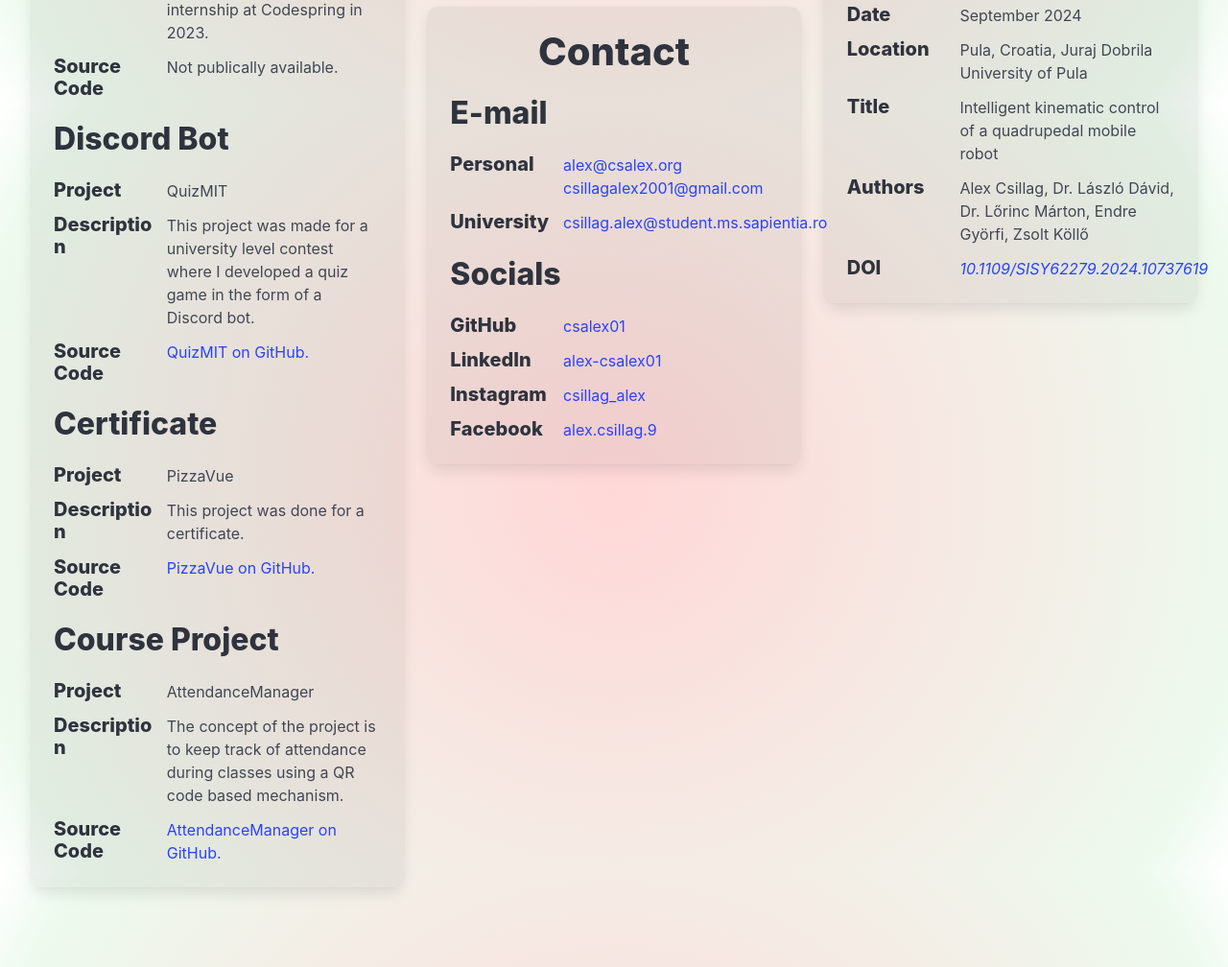
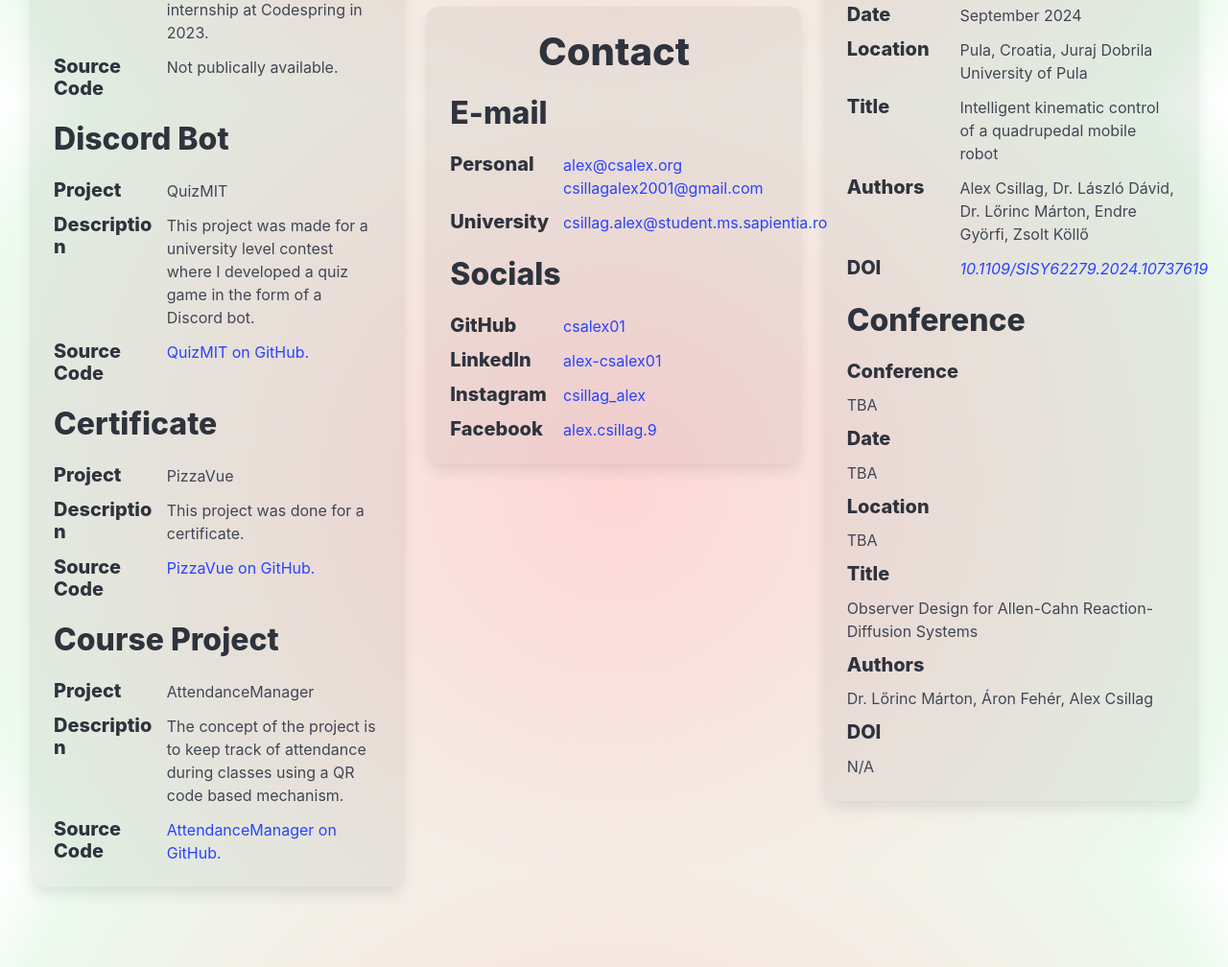
Before and after one commit to Csalex01/csalex.org, a website: page public/index.html in a window 1280 px wide. Shown: the part 2292-3300 px from the top of the page at 96% size. Drawn offline with nearby package versions, Linux system fonts and the light colour scheme.

Commit message:
Added new publication

```diff
--- a/public/index.html
+++ b/public/index.html
@@ -762,7 +762,7 @@
 				<div class="card p-5">
 					<div class="title has-text-centered is-2">Publications</div>
 
-					<h1 class="title is-3">Conference</h1>
+					<h1 class="title is-3">SISY 2024</h1>
 
 					<div class="content">
 						<div class="fixed-grid has-3-cols">
@@ -812,6 +812,54 @@
 							</div>
 						</div>
 					</div>
+
+					<h1 class="title is-3">Conference</h1>
+
+					<div class="content">
+						<div class="grid">
+							<div class="cell">
+								<strong class="title is-5">Conference</strong>
+							</div>
+							<div class="cell is-col-span-2">
+								TBA
+							</div>
+
+							<div class="cell">
+								<strong class="title is-5">Date</strong>
+							</div>
+							<div class="cell is-col-span-2">
+								TBA
+							</div>
+
+							<div class="cell">
+								<strong class="title is-5">Location</strong>
+							</div>
+							<div class="cell is-col-span-2">
+								TBA
+							</div>
+
+							<div class="cell">
+								<strong class="title is-5">Title</strong>
+							</div>
+							<div class="cell is-col-span-2">
+								Observer Design for Allen-Cahn Reaction-Diffusion Systems
+							</div>
+
+							<div class="cell">
+								<strong class="title is-5">Authors</strong>
+							</div>
+							<div class="cell is-col-span-2">
+								Dr. Lőrinc Márton, Áron Fehér, Alex Csillag
+							</div>
+
+							<div class="cell">
+								<strong class="title is-5">DOI</strong>
+							</div>
+							<div class="cell is-col-span-2">
+								N/A
+							</div>
+						</div>
+					</div>
 				</div>
 
 			</div>
```
Also changed, not shown: server.js (deleted).
